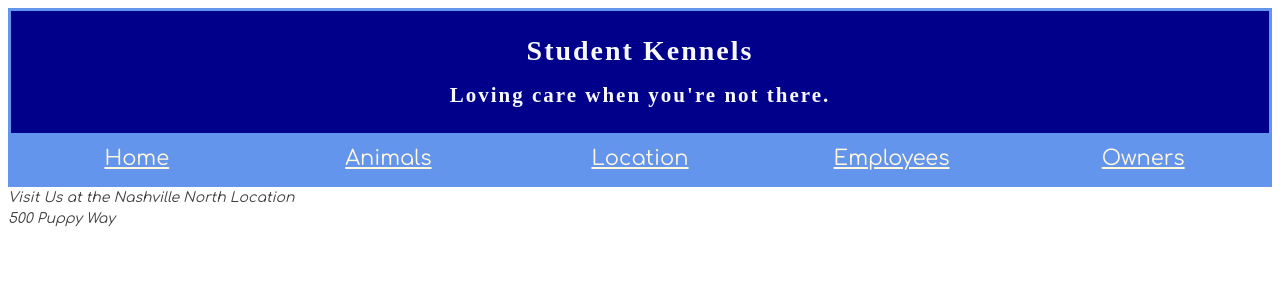
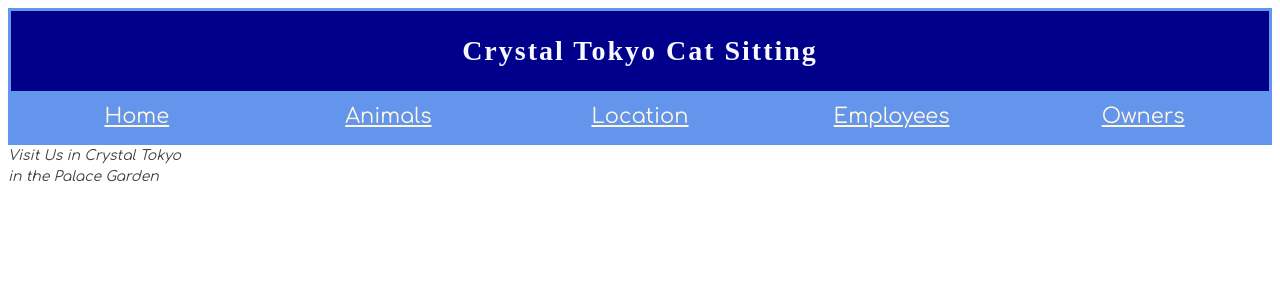
Before and after one commit to rsnasraty/Kennel-, a React (Create React App) app: page / in a window 1280 px wide. Shown: the top 300 px of the page. Built offline with nearby package versions, Linux system fonts and the light colour scheme; a web font is replaced by a local one.

Commit message:
changed home text

```diff
--- a/src/components/home/Home.js
+++ b/src/components/home/Home.js
@@ -3,9 +3,9 @@ import React from "react";
 const Home = () => {
   return (
     <address>
-      Visit Us at the Nashville North Location
+      Visit Us in Crystal Tokyo
       <br />
-      500 Puppy Way
+      in the Palace Garden
     </address>
   );
 };
--- a/src/components/nav/NavBar.js
+++ b/src/components/nav/NavBar.js
@@ -6,9 +6,7 @@ const NavBar = () => {
   return (
     <header>
       <h1 className="site-title">
-        Student Kennels
-        <br />
-        <small>Loving care when you're not there.</small>
+       Crystal Tokyo Cat Sitting
       </h1>
       <nav>
         <ul className="container">
```
